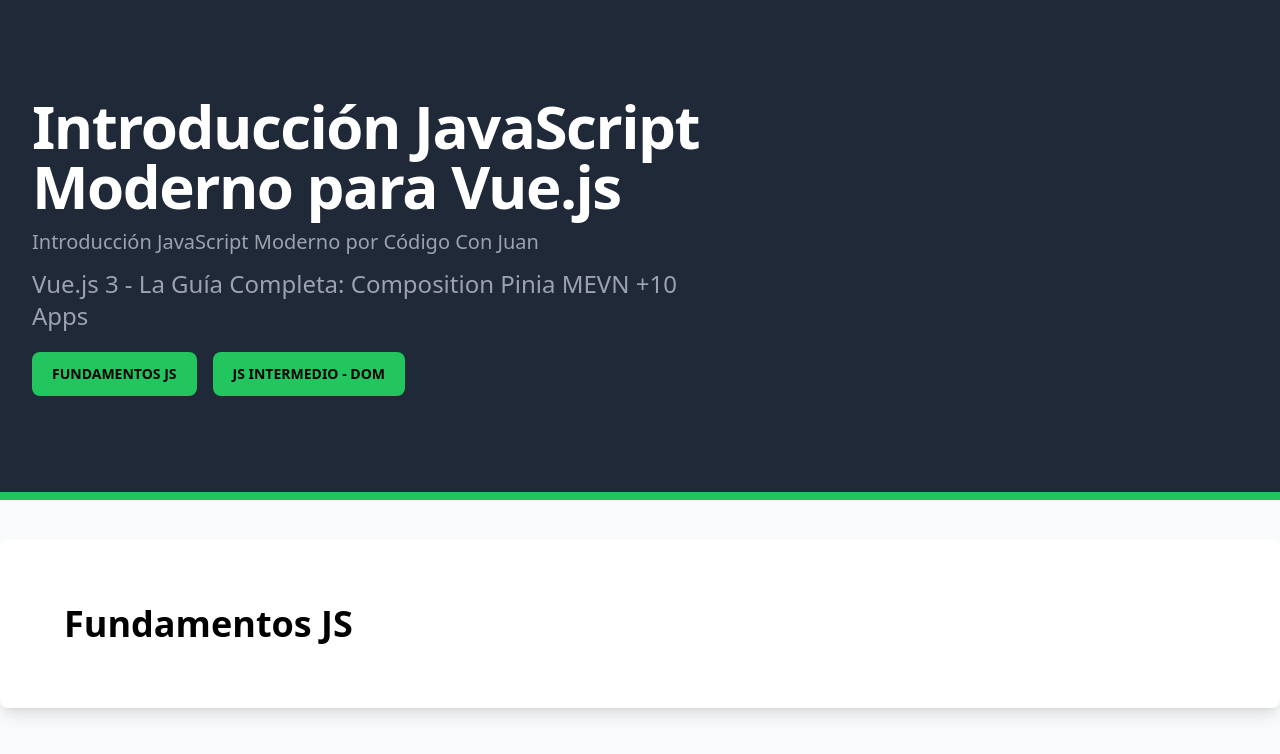
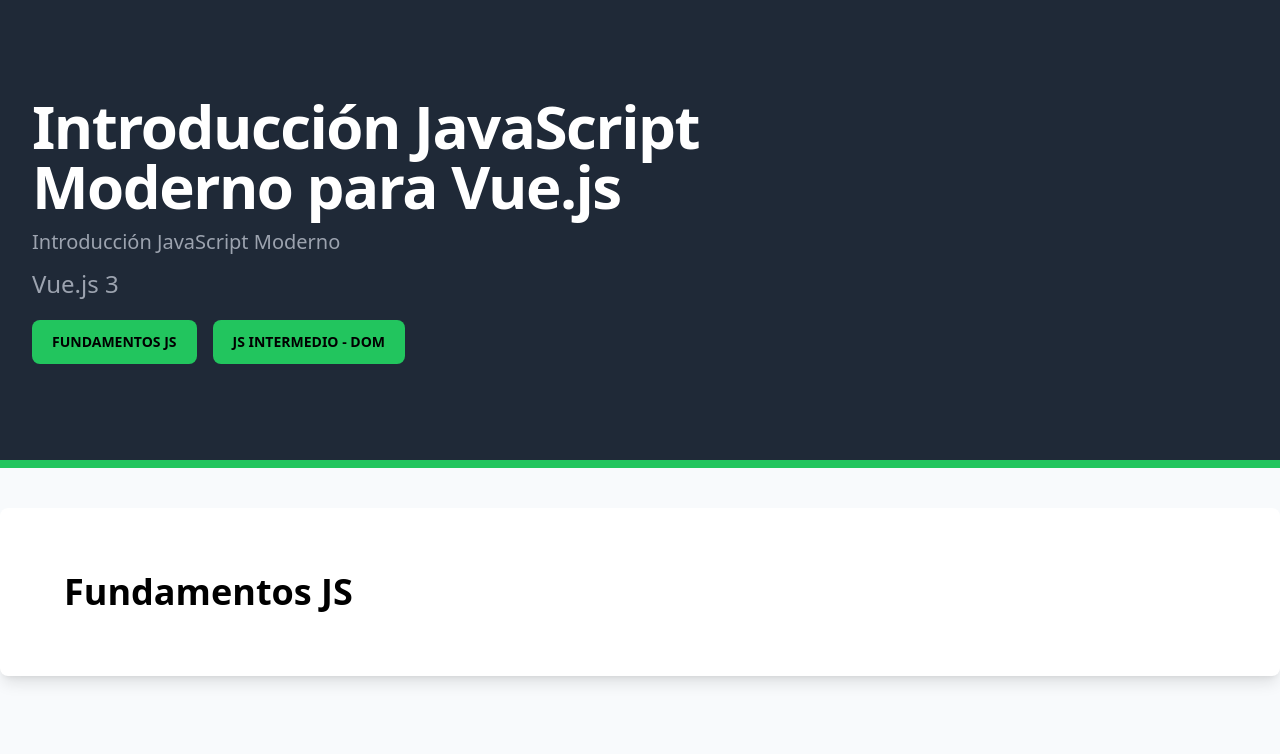
Before and after one commit to danielnr25/IntroduccionJS, a plain HTML site: page index.html in a window 1280 px wide. Drawn offline with Linux system fonts and the light colour scheme.

Commit message:
feat:comit

```diff
--- a/index.html
+++ b/index.html
@@ -13,10 +13,10 @@
                     Introducción JavaScript Moderno para Vue.js
                 </h2>
                 <p class="mt-3 text-xl text-gray-400">
-                    Introducción JavaScript Moderno por Código Con Juan
+                    Introducción JavaScript Moderno
                 </p>
                 <p class="mt-3 text-2xl text-gray-400">
-                    Vue.js 3 - La Guía Completa: Composition Pinia MEVN +10 Apps
+                    Vue.js 3
                 </p>
                 <nav class="mt-5 flex gap-4">
                     <a class="bg-green-500 hover:bg-green-300 px-5 py-3 rounded-lg font-black uppercase text-sm" href="index.html">Fundamentos JS</a>
```
Also changed, not shown: DOM.html (+1 -1 lines).
